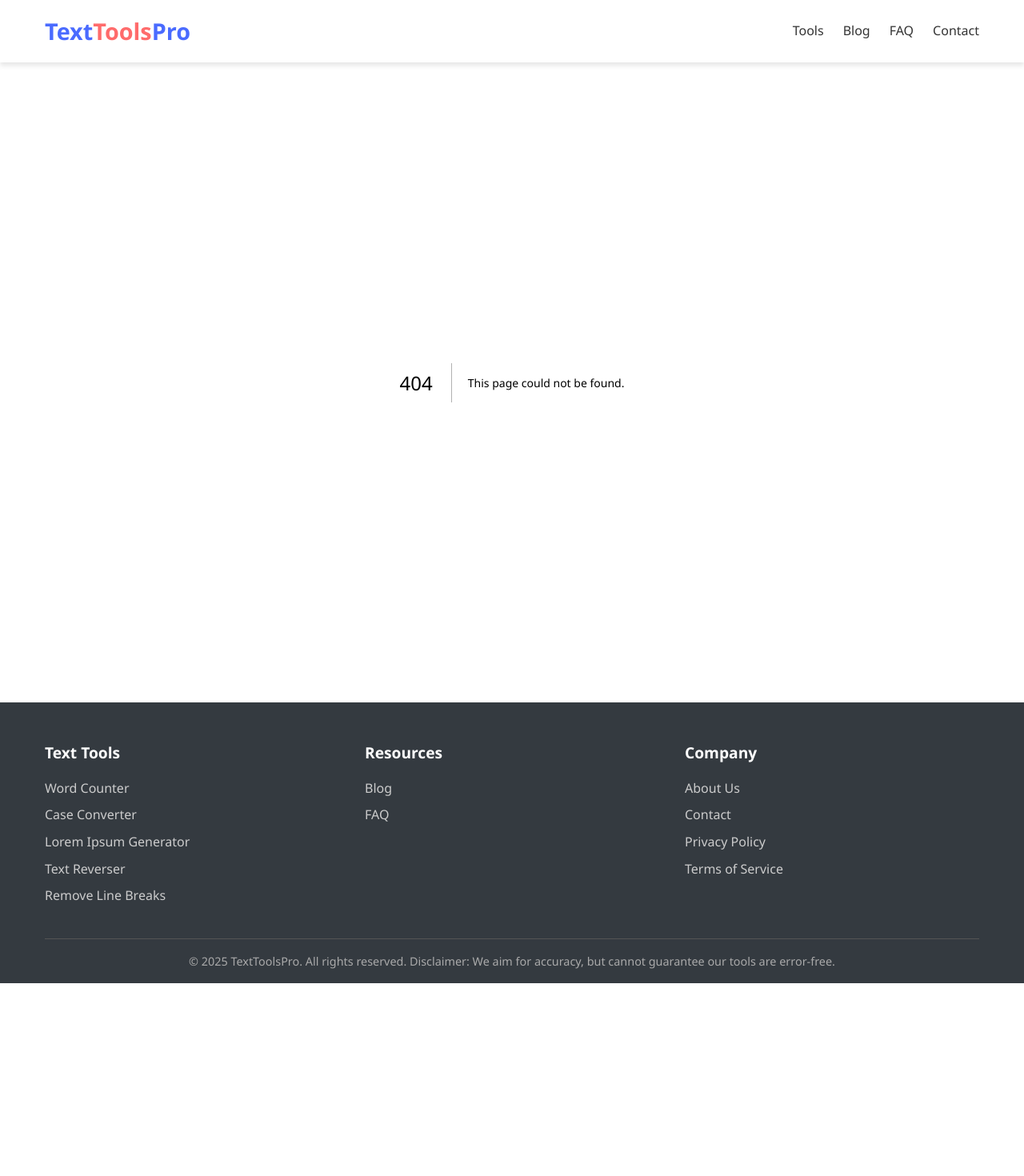
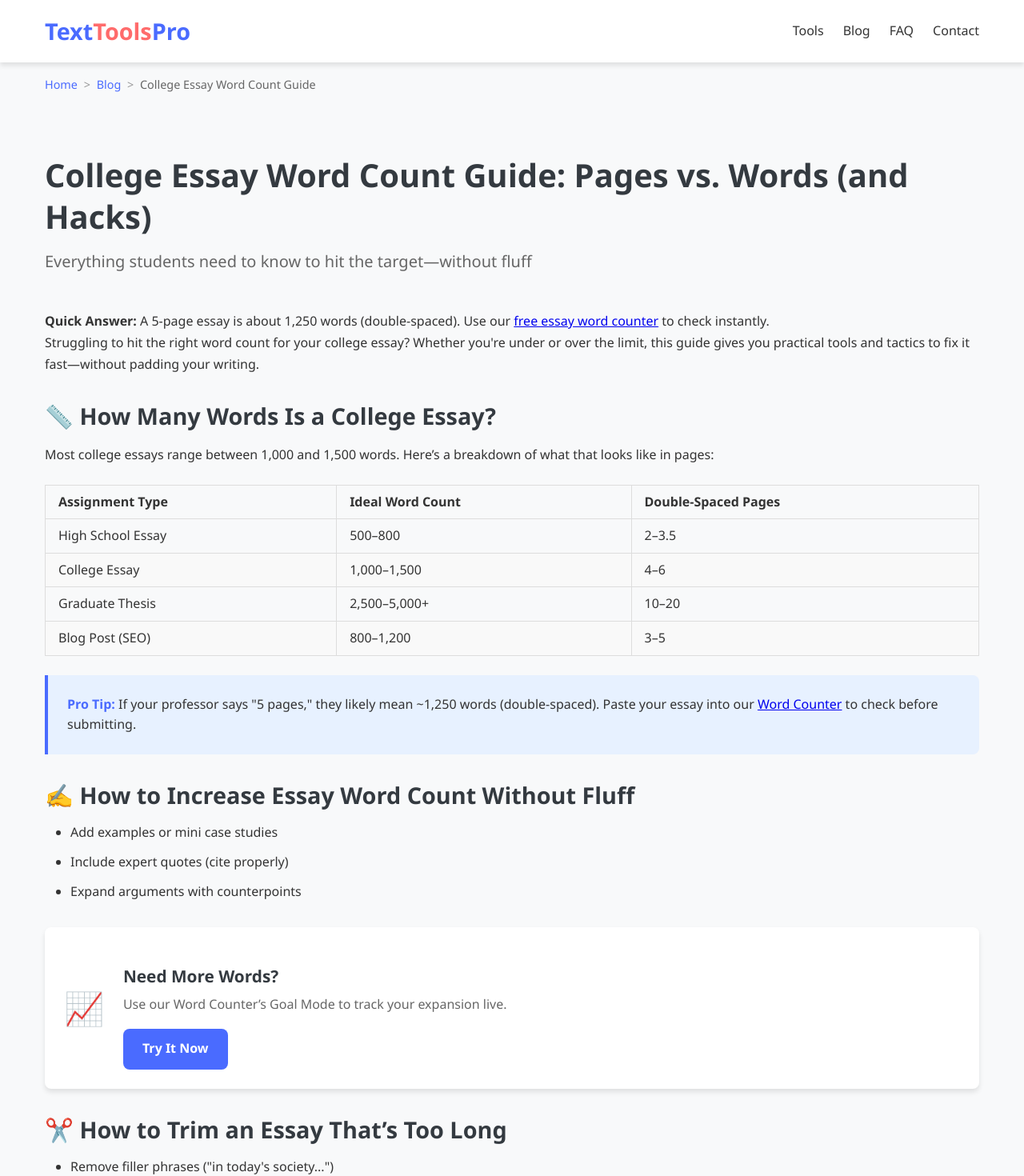
Before and after one commit to 1409-2542/text-tools, a Next.js app: page /blog/college-essay-word-count-guide in a window 1280 px wide. Before the commit this address had no page. Shown: the top 1470 px of the page at 80% size. Before the commit the page ends 1229 px from the top, so only its background shows below. Built offline with nearby package versions, Linux system fonts and the light colour scheme.

Commit message:
attempted to correct some mistakes que impedem build

```diff
--- a/app/blog/essay-word-count-hacks/page.tsx
+++ b/app/blog/college-essay-word-count-guide/page.tsx
@@ -45,11 +45,11 @@ export default function EssayWordCountPage() {
       />
       <div className="container">
         <Breadcrumbs
-          items=[
+          items={[
             { label: 'Home', href: '/' },
             { label: 'Blog', href: '/blog' },
             { label: 'College Essay Word Count Guide', href: '/blog/college-essay-word-count-guide' }
-          ]
+          ]}
         />
       </div>
 
@@ -66,7 +66,7 @@ export default function EssayWordCountPage() {
                 <strong>Quick Answer:</strong> A 5-page essay is about 1,250 words (double-spaced). Use our <a href="/word-counter?ref=college-essay-word-count-guide" className="text-blue-600 hover:underline">free essay word counter</a> to check instantly.
               </div>
 
-              <p>Struggling to hit the right word count for your college essay? Whether you're under or over the limit, this guide gives you practical tools and tactics to fix it fast—without padding your writing.</p>
+              <p>Struggling to hit the right word count for your college essay? Whether you&apos;re under or over the limit, this guide gives you practical tools and tactics to fix it fast—without padding your writing.</p>
 
               <h2>📏 How Many Words Is a College Essay?</h2>
               <p>Most college essays range between 1,000 and 1,500 words. Here’s a breakdown of what that looks like in pages:</p>
@@ -93,7 +93,7 @@ export default function EssayWordCountPage() {
               </div>
 
               <NoteBox>
-                <p><strong>Pro Tip:</strong> If your professor says "5 pages," they likely mean ~1,250 words (double-spaced). Paste your essay into our <a href="/word-counter?ref=college-essay-word-count-guide" className="text-blue-600 hover:underline">Word Counter</a> to check before submitting.</p>
+                <p><strong>Pro Tip:</strong> If your professor says &quot;5 pages,&quot; they likely mean ~1,250 words (double-spaced). Paste your essay into our <a href="/word-counter?ref=college-essay-word-count-guide" className="text-blue-600 hover:underline">Word Counter</a> to check before submitting.</p>
               </NoteBox>
 
               <h2>✍️ How to Increase Essay Word Count Without Fluff</h2>
@@ -113,7 +113,7 @@ export default function EssayWordCountPage() {
 
               <h2>✂️ How to Trim an Essay That’s Too Long</h2>
               <ul>
-                <li>Remove filler phrases ("in today's society...")</li>
+                <li>Remove filler phrases (&quot;in today&apos;s society...&quot;)</li>
                 <li>Replace passive voice with active</li>
                 <li>Cut redundant transitions</li>
               </ul>
```
